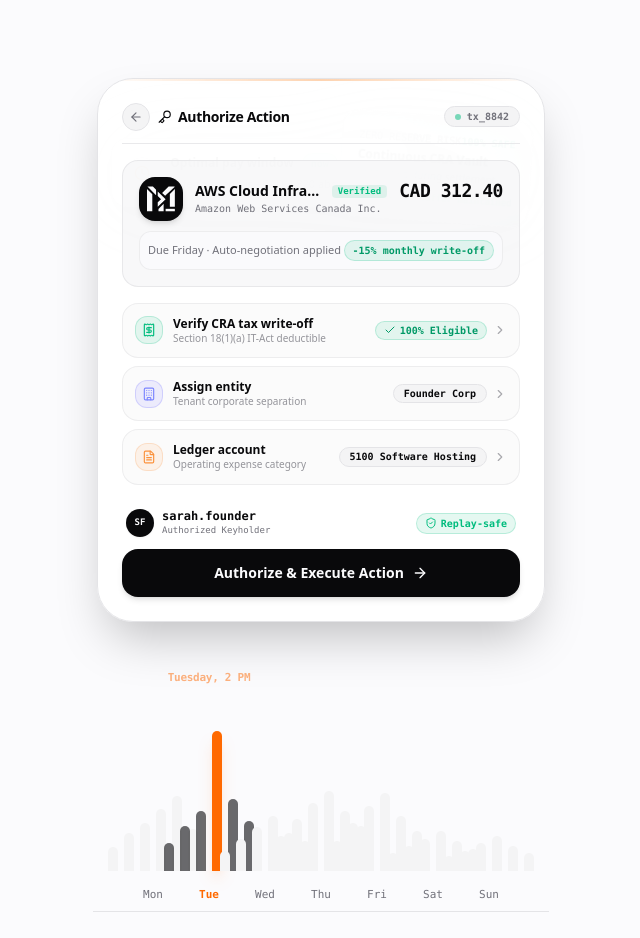
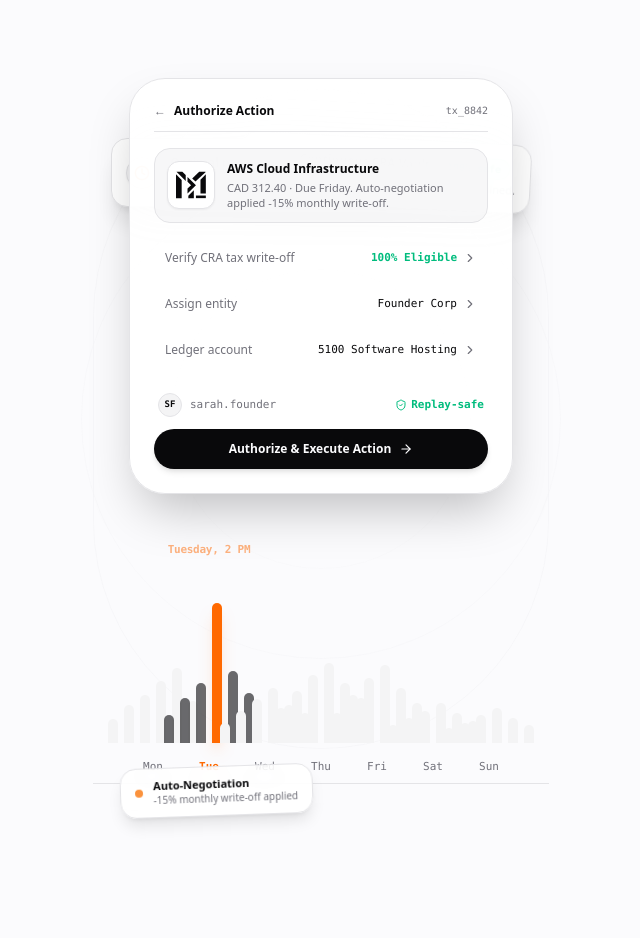
Before and after one commit to EmmaTheDev01/money_command, a Next.js app: page / in a window 1280 px wide. Shown: the part 6580-7518 px from the top of the page, without its empty margins (319-959 px from the left). Built offline with nearby package versions, Linux system fonts and the light colour scheme.

Commit message:
feat: keep original Authorize Action modal style and add section background animations

```diff
--- a/src/components/CashFlowTimingSection.tsx
+++ b/src/components/CashFlowTimingSection.tsx
@@ -2,20 +2,7 @@
 
 import React, { useState } from 'react';
 import Link from 'next/link';
-import {
-  ChevronRight,
-  ArrowRight,
-  Clock,
-  ShieldCheck,
-  Check,
-  ArrowLeft,
-  Key,
-  Receipt,
-  Building,
-  FileText,
-  Lock,
-  Sparkles
-} from 'lucide-react';
+import { ChevronRight, ArrowRight, Clock, ShieldCheck, Check } from 'lucide-react';
 import MoneyCommandLogo from './MoneyCommandLogo';
 
 interface DayData {
@@ -61,13 +48,34 @@ export default function CashFlowTimingSection() {
           </div>
         </div>
 
-        {/* Central Interactive Chart & Mobile Modal Interface (Exact replica of Image 2) */}
+        {/* Central Interactive Chart & Mobile Modal Interface */}
         <div className="relative pt-8 sm:pt-12 pb-6 max-w-5xl mx-auto">
-          {/* Connecting Line from Tuesday Highlight to Floating Window */}
-          <div className="hidden lg:block absolute top-[138px] left-[26%] w-[16%] h-[1px] bg-border z-10" />
+          {/* SECTION BACKGROUND ANIMATIONS */}
+          {/* 1. Concentric Ambient Pulse Radar Circles */}
+          <div aria-hidden="true" className="absolute inset-0 -z-10 flex items-center justify-center pointer-events-none opacity-40">
+            <div className="w-[660px] h-[660px] rounded-full border border-border/40 animate-pulse-slow" />
+            <div className="absolute w-[480px] h-[480px] rounded-full border border-border/30" />
+            <div className="absolute w-[300px] h-[300px] rounded-full border border-border/20" />
+          </div>
 
-          {/* Floating Pill Card: 'Your best time · now' */}
-          <div className="hidden lg:flex items-center gap-3 absolute top-[108px] left-[4%] z-20 p-3.5 rounded-2xl bg-card border border-border shadow-xl backdrop-blur-md">
+          {/* 2. Animated Connecting Flow Beam from Tuesday Highlight */}
+          <div className="hidden lg:block absolute top-[138px] left-[26%] w-[16%] h-[12px] z-10 pointer-events-none">
+            <svg className="w-full h-full overflow-visible" viewBox="0 0 100 12">
+              <line
+                x1="0"
+                y1="6"
+                x2="100"
+                y2="6"
+                stroke="currentColor"
+                strokeWidth="2"
+                strokeLinecap="round"
+                className="text-foreground animate-dotted-flow"
+              />
+            </svg>
+          </div>
+
+          {/* 3. Floating Background Card: 'Your best time · now' (Left) */}
+          <div className="hidden lg:flex items-center gap-3 absolute top-[108px] left-[4%] z-20 p-3.5 rounded-2xl bg-card border border-border shadow-xl backdrop-blur-md animate-float pointer-events-none select-none">
             <div className="w-8 h-8 rounded-full bg-secondary border border-border flex items-center justify-center text-foreground shrink-0 shadow-xs">
               <Clock className="w-4 h-4 text-orange-500" />
             </div>
@@ -84,142 +92,82 @@ export default function CashFlowTimingSection() {
             </div>
           </div>
 
-          {/* Background Card (Top-Right of modal): Liquidity & Reserve Safety */}
-          <div className="hidden xl:block absolute top-[85px] right-[4%] z-20 p-4 rounded-2xl bg-card/80 backdrop-blur-md border border-border/80 shadow-xl rotate-4 animate-float-delayed pointer-events-none select-none max-w-[220px]">
-            <div className="flex items-center justify-between text-[10px] font-mono text-muted-foreground uppercase pb-1">
-              <span>ZERO RESERVE RISK</span>
-              <span className="text-emerald-500 font-bold">100% SAFE</span>
+          {/* 4. Floating Background Card: 'Continuous CRA Vault' (Right) */}
+          <div className="hidden xl:flex items-center gap-3 absolute top-[108px] right-[4%] z-20 p-3.5 rounded-2xl bg-card border border-border shadow-xl backdrop-blur-md rotate-3 animate-float-delayed pointer-events-none select-none">
+            <div className="w-8 h-8 rounded-full bg-secondary border border-border flex items-center justify-center text-foreground shrink-0 shadow-xs">
+              <ShieldCheck className="w-4 h-4 text-emerald-500" />
             </div>
-            <div className="text-xs font-semibold text-foreground">Continuous CRA Vault</div>
-            <div className="text-[10px] text-muted-foreground mt-0.5">Untouched during settlement</div>
-            <div className="mt-2 flex items-center gap-1.5 text-[9px] font-mono text-emerald-500">
-              <ShieldCheck className="w-2.5 h-2.5" />
-              <span>Full tax buffer maintained</span>
-            </div>
-          </div>
-
-          {/* Center Mobile Modal: Action Execution (Creatively Restyled) */}
-          <div className="relative z-30 max-w-sm sm:max-w-md mx-auto shadow-2xl rounded-[32px] sm:rounded-[36px] border border-border bg-card/95 backdrop-blur-2xl p-5 sm:p-6 space-y-4 pro-card overflow-hidden">
-            {/* Top ambient illumination line */}
-            <div className="absolute top-0 inset-x-0 h-[2px] bg-gradient-to-r from-transparent via-[#fb923c]/40 to-transparent" />
-
-            {/* Modal Header */}
-            <div className="flex items-center justify-between border-b border-border/80 pb-3">
+            <div className="text-left space-y-0.5">
               <div className="flex items-center gap-2">
-                <button
-                  type="button"
-                  aria-label="Back"
-                  className="w-7 h-7 rounded-full bg-secondary hover:bg-secondary/80 border border-border flex items-center justify-center text-muted-foreground hover:text-foreground transition-colors"
-                >
-                  <ArrowLeft className="w-3.5 h-3.5" />
-                </button>
-                <div className="flex items-center gap-1.5">
-                  <Key className="w-3.5 h-3.5 text-foreground" />
-                  <span className="text-foreground font-extrabold text-xs sm:text-sm tracking-tight">Authorize Action</span>
-                </div>
-              </div>
-              <div className="flex items-center gap-1.5 px-2.5 py-0.5 rounded-full bg-secondary border border-border text-[10px] font-mono font-semibold text-muted-foreground">
-                <span className="w-1.5 h-1.5 rounded-full bg-emerald-500 animate-pulse" />
-                <span>tx_8842</span>
-              </div>
-            </div>
-
-            {/* Action Item Card (AWS Cloud Infrastructure) */}
-            <div className="p-4 rounded-2xl bg-secondary/60 border border-border/80 text-left space-y-2.5">
-              <div className="flex items-start justify-between gap-3">
-                <div className="flex items-center gap-3 min-w-0">
-                  <div className="w-11 h-11 rounded-2xl bg-foreground text-background flex items-center justify-center shrink-0 shadow-md p-2">
-                    <MoneyCommandLogo variant="mark" className="w-full h-full text-current" />
-                  </div>
-                  <div className="min-w-0">
-                    <div className="flex items-center gap-1.5">
-                      <span className="font-bold text-foreground text-xs sm:text-sm truncate">
-                        AWS Cloud Infrastructure
-                      </span>
-                      <span className="px-1.5 py-0.2 rounded-sm bg-emerald-500/10 text-emerald-500 text-[9px] font-mono font-bold">
-                        Verified
+                <span className="text-xs font-bold text-foreground">Continuous CRA Vault</span>
+                <span className="px-2 py-0.5 rounded-full bg-emerald-500/10 text-emerald-500 font-mono text-[10px] font-bold border border-emerald-500/20">
+                  100% safe
                 </span>
               </div>
-                    <span className="text-[10px] font-mono text-muted-foreground block truncate">
-                      Amazon Web Services Canada Inc.
-                    </span>
-                  </div>
-                </div>
-                <div className="text-right shrink-0">
-                  <span className="text-base sm:text-lg font-black font-mono text-foreground tracking-tight block">
-                    CAD 312.40
+              <span className="text-[11px] text-muted-foreground block">
+                Untouched tax reserve buffer maintained.
               </span>
             </div>
           </div>
 
-              {/* Sub-banner: Due Friday & Negotiation Discount */}
-              <div className="flex items-center justify-between p-2 rounded-xl bg-background/80 border border-border/60 text-[11px]">
-                <span className="text-muted-foreground text-[10px] sm:text-[11px]">
-                  Due Friday &middot; Auto-negotiation applied
-                </span>
-                <span className="font-mono font-bold text-emerald-600 dark:text-emerald-400 bg-emerald-500/10 border border-emerald-500/20 px-2 py-0.5 rounded-full text-[10px]">
-                  -15% monthly write-off
-                </span>
+          {/* 5. Floating Background Pill: Auto-Negotiation (Bottom Left) */}
+          <div className="hidden xl:flex items-center gap-2.5 absolute -bottom-2 left-[6%] z-20 p-2.5 px-3.5 rounded-2xl bg-card/90 border border-border shadow-lg backdrop-blur-md animate-float-slow -rotate-2 pointer-events-none select-none">
+            <span className="w-2 h-2 rounded-full bg-[#fb923c] animate-pulse" />
+            <div className="text-left text-xs">
+              <span className="font-semibold text-foreground block text-[11px]">Auto-Negotiation</span>
+              <span className="text-[10px] text-muted-foreground block">-15% monthly write-off applied</span>
             </div>
           </div>
 
-            {/* Interactive Decision Rows */}
-            <div className="space-y-2 text-xs">
-              {/* Row 1: Verify CRA tax write-off */}
-              <div className="flex items-center justify-between p-3 rounded-2xl bg-secondary/40 hover:bg-secondary/80 border border-border/60 hover:border-border cursor-pointer transition-all">
-                <div className="flex items-center gap-2.5 min-w-0">
-                  <div className="w-7 h-7 rounded-xl bg-emerald-500/10 border border-emerald-500/20 flex items-center justify-center shrink-0">
-                    <Receipt className="w-3.5 h-3.5 text-emerald-500" />
+          {/* Center Mobile Modal: Action Execution (Exact Original Style Preserved) */}
+          <div className="relative z-30 max-w-sm mx-auto shadow-2xl rounded-[32px] sm:rounded-[36px] border border-border bg-card/95 backdrop-blur-xl p-5 sm:p-6 space-y-4 pro-card overflow-hidden">
+            {/* Modal Header */}
+            <div className="flex items-center justify-between border-b border-border pb-3">
+              <div className="flex items-center gap-2 text-foreground font-bold text-xs">
+                <span className="text-muted-foreground">&larr;</span>
+                <span>Authorize Action</span>
               </div>
-                  <div className="min-w-0">
-                    <span className="text-foreground font-semibold block text-xs truncate">Verify CRA tax write-off</span>
-                    <span className="text-[10px] text-muted-foreground/75 block truncate">Section 18(1)(a) IT-Act deductible</span>
+              <span className="text-[10px] font-mono text-muted-foreground">tx_8842</span>
             </div>
+
+            {/* Action Item Card */}
+            <div className="flex items-start gap-3 p-3 rounded-2xl bg-secondary/70 border border-border text-left overflow-hidden">
+              <div className="w-12 h-12 rounded-xl bg-card border border-border flex items-center justify-center shrink-0 shadow-xs p-2">
+                <MoneyCommandLogo variant="mark" className="w-full h-full text-foreground" />
               </div>
-                <div className="flex items-center gap-1.5 shrink-0">
-                  <span className="px-2 py-0.5 rounded-full bg-emerald-500/10 border border-emerald-500/20 text-emerald-600 dark:text-emerald-400 font-mono text-[10px] font-bold flex items-center gap-1">
-                    <Check className="w-3 h-3" />
-                    100% Eligible
-                  </span>
-                  <ChevronRight className="w-3.5 h-3.5 text-muted-foreground/60" />
+              <div className="space-y-1 text-xs min-w-0">
+                <div className="font-bold text-foreground leading-tight truncate">
+                  AWS Cloud Infrastructure
+                </div>
+                <p className="text-[11px] text-muted-foreground leading-snug">
+                  CAD 312.40 &middot; Due Friday. Auto-negotiation applied -15% monthly write-off.
+                </p>
               </div>
             </div>
 
-              {/* Row 2: Assign entity */}
-              <div className="flex items-center justify-between p-3 rounded-2xl bg-secondary/40 hover:bg-secondary/80 border border-border/60 hover:border-border cursor-pointer transition-all">
-                <div className="flex items-center gap-2.5 min-w-0">
-                  <div className="w-7 h-7 rounded-xl bg-indigo-500/10 border border-indigo-500/20 flex items-center justify-center shrink-0">
-                    <Building className="w-3.5 h-3.5 text-indigo-400" />
-                  </div>
-                  <div className="min-w-0">
-                    <span className="text-foreground font-semibold block text-xs truncate">Assign entity</span>
-                    <span className="text-[10px] text-muted-foreground/75 block truncate">Tenant corporate separation</span>
-                  </div>
-                </div>
-                <div className="flex items-center gap-1.5 shrink-0">
-                  <span className="px-2.5 py-0.5 rounded-full bg-secondary border border-border font-mono text-[10px] font-semibold text-foreground">
-                    Founder Corp
-                  </span>
-                  <ChevronRight className="w-3.5 h-3.5 text-muted-foreground/60" />
+            {/* Interactive Action Rows */}
+            <div className="space-y-2 text-xs">
+              <div className="flex items-center justify-between p-2.5 rounded-xl hover:bg-secondary cursor-pointer transition-colors border border-transparent hover:border-border">
+                <span className="text-muted-foreground font-medium">Verify CRA tax write-off</span>
+                <div className="flex items-center gap-1.5 text-foreground font-mono text-[11px]">
+                  <span className="text-emerald-500 font-bold">100% Eligible</span>
+                  <ChevronRight className="w-3.5 h-3.5 text-muted-foreground" />
                 </div>
               </div>
 
-              {/* Row 3: Ledger account */}
-              <div className="flex items-center justify-between p-3 rounded-2xl bg-secondary/40 hover:bg-secondary/80 border border-border/60 hover:border-border cursor-pointer transition-all">
-                <div className="flex items-center gap-2.5 min-w-0">
-                  <div className="w-7 h-7 rounded-xl bg-[#fb923c]/10 border border-[#fb923c]/20 flex items-center justify-center shrink-0">
-                    <FileText className="w-3.5 h-3.5 text-[#fb923c]" />
-                  </div>
-                  <div className="min-w-0">
-                    <span className="text-foreground font-semibold block text-xs truncate">Ledger account</span>
-                    <span className="text-[10px] text-muted-foreground/75 block truncate">Operating expense category</span>
+              <div className="flex items-center justify-between p-2.5 rounded-xl hover:bg-secondary cursor-pointer transition-colors border border-transparent hover:border-border">
+                <span className="text-muted-foreground font-medium">Assign entity</span>
+                <div className="flex items-center gap-1.5 text-foreground font-mono text-[11px]">
+                  <span>Founder Corp</span>
+                  <ChevronRight className="w-3.5 h-3.5 text-muted-foreground" />
                 </div>
               </div>
-                <div className="flex items-center gap-1.5 shrink-0">
-                  <span className="px-2.5 py-0.5 rounded-full bg-secondary border border-border font-mono text-[10px] font-semibold text-foreground">
-                    5100 Software Hosting
-                  </span>
-                  <ChevronRight className="w-3.5 h-3.5 text-muted-foreground/60" />
+
+              <div className="flex items-center justify-between p-2.5 rounded-xl hover:bg-secondary cursor-pointer transition-colors border border-transparent hover:border-border">
+                <span className="text-muted-foreground font-medium">Ledger account</span>
+                <div className="flex items-center gap-1.5 text-foreground font-mono text-[11px]">
+                  <span>5100 Software Hosting</span>
+                  <ChevronRight className="w-3.5 h-3.5 text-muted-foreground" />
                 </div>
               </div>
             </div>
@@ -228,15 +176,12 @@ export default function CashFlowTimingSection() {
             <div className="pt-2 space-y-3">
               <div className="flex items-center justify-between px-1 text-[11px]">
                 <div className="flex items-center gap-2">
-                  <div className="w-7 h-7 rounded-full bg-foreground text-background flex items-center justify-center font-bold text-[9px] font-mono shadow-xs">
+                  <div className="w-6 h-6 rounded-full bg-secondary border border-border flex items-center justify-center font-bold text-[9px] text-foreground font-mono">
                     SF
                   </div>
-                  <div className="text-left">
-                    <span className="font-mono text-xs font-semibold text-foreground block leading-tight">sarah.founder</span>
-                    <span className="text-[9px] font-mono text-muted-foreground block">Authorized Keyholder</span>
+                  <span className="font-mono text-muted-foreground">sarah.founder</span>
                 </div>
-                </div>
-                <span className="px-2 py-0.5 rounded-full bg-emerald-500/10 border border-emerald-500/20 font-mono text-emerald-500 font-bold text-[10px] flex items-center gap-1">
+                <span className="font-mono text-emerald-500 font-bold flex items-center gap-1">
                   <ShieldCheck className="w-3 h-3" /> Replay-safe
                 </span>
               </div>
@@ -244,10 +189,10 @@ export default function CashFlowTimingSection() {
               <button
                 type="button"
                 onClick={() => setActionAuthorized(!actionAuthorized)}
-                className={`group w-full py-3.5 rounded-2xl font-bold text-xs sm:text-sm flex items-center justify-center gap-2 transition-all shadow-md cursor-pointer active:scale-98 ${
+                className={`w-full py-3 rounded-full font-bold text-xs flex items-center justify-center gap-2 transition-all shadow-md cursor-pointer ${
                   actionAuthorized
-                    ? 'bg-emerald-600 hover:bg-emerald-500 text-white shadow-emerald-500/25'
-                    : 'bg-foreground text-background hover:opacity-95'
+                    ? 'bg-emerald-500 text-white'
+                    : 'bg-foreground text-background hover:opacity-90'
                 }`}
               >
                 {actionAuthorized ? (
@@ -258,7 +203,7 @@ export default function CashFlowTimingSection() {
                 ) : (
                   <>
                     <span>Authorize &amp; Execute Action</span>
-                    <ArrowRight className="w-4 h-4 transition-transform group-hover:translate-x-1" />
+                    <ArrowRight className="w-3.5 h-3.5" />
                   </>
                 )}
               </button>
```
Lines whose indentation alone changed are shown as unchanged.
